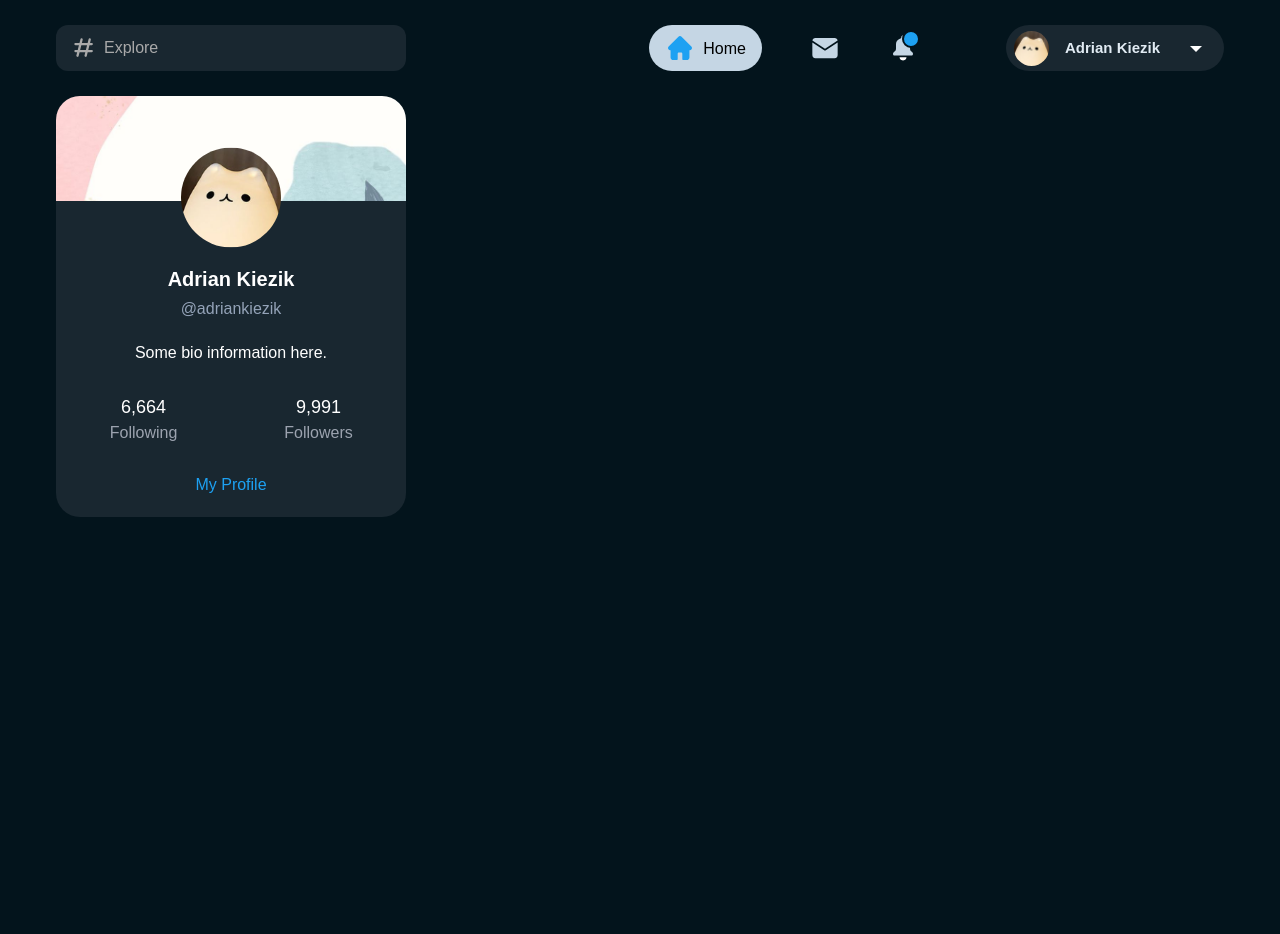
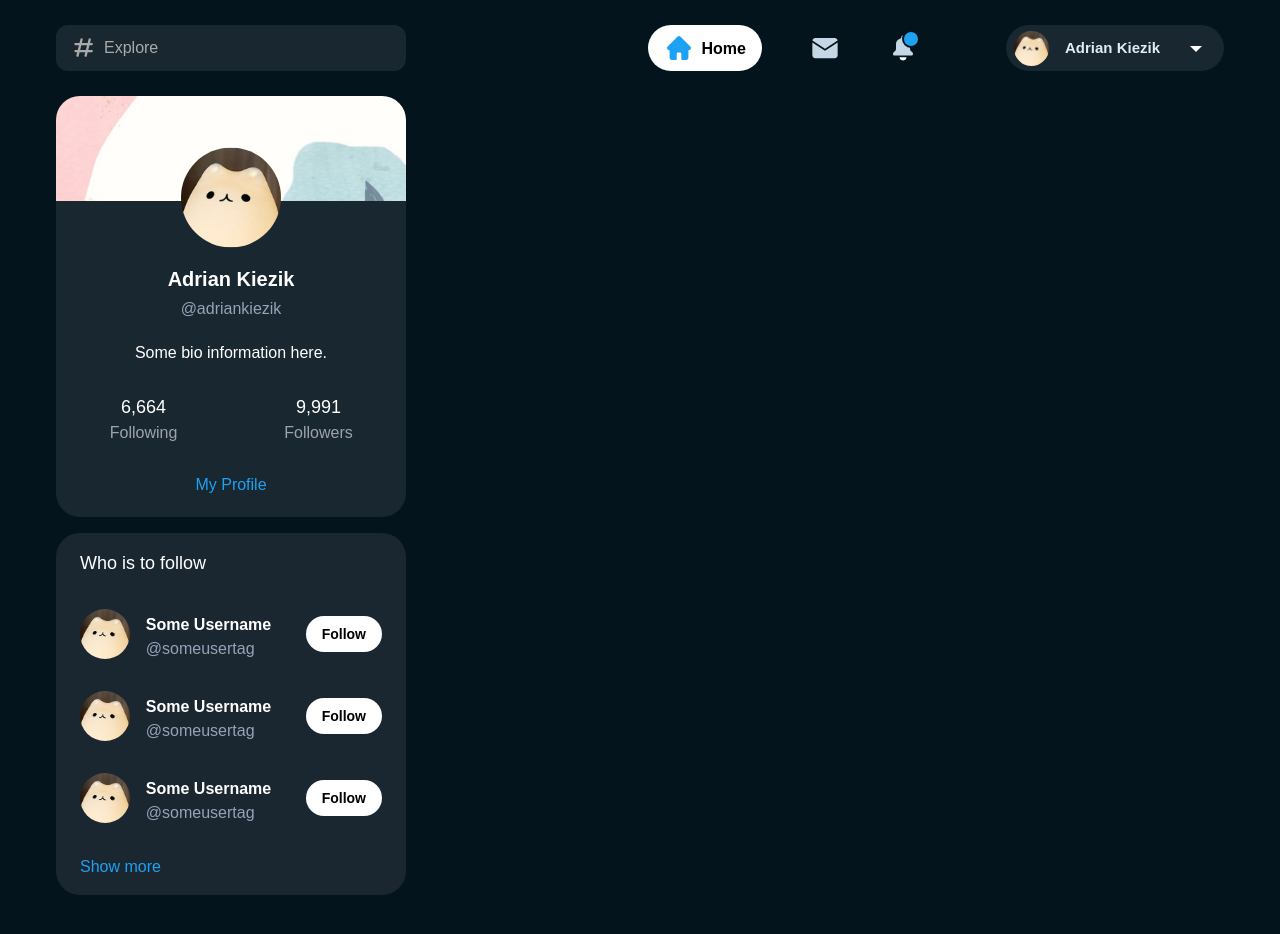
Before and after one commit to adriankiezik/Twitter-Next.js, a Next.js app: page / in a window 1280 px wide. Shown: the top 934 px of the page. Before the commit the page ends 896 px from the top, so only its background shows below. Built offline with nearby package versions, Linux system fonts and the light colour scheme.

Commit message:
Create recommended section & make layout sticky

```diff
--- a/components/CreatePostWidget/index.tsx
+++ b/components/CreatePostWidget/index.tsx
@@ -1,7 +1,7 @@
 import React from "react";
 
 const CreatePostWidget: React.FC = () => {
-  return <div></div>;
+  return <div className="mb-[2000px]"></div>;
 };
 
 export default CreatePostWidget;
--- /dev/null
+++ b/components/FollowWidget/FollowRecommendation.tsx
@@ -0,0 +1,33 @@
+import React from "react";
+
+import Image from "next/image";
+
+const FollowRecommendation: React.FC = () => {
+  return (
+    <div className="w-full flex justify-between items-center">
+      <Image
+        src="/images/avatar.png"
+        width={50}
+        height={50}
+        className="rounded-full"
+      />
+      <div className="h-full translate-y-1 w-36">
+        <h1 className="font-semibold text-white text-ellipsis overflow-hidden whitespace-nowrap">
+          Some Username
+        </h1>
+        <h3 className="text-slate-400 text-ellipsis overflow-hidden whitespace-nowrap">
+          @someusertag
+        </h3>
+      </div>
+      <a
+        href="/"
+        className="text-black font-semibold bg-white rounded-full cursor-pointer px-4 py-2
+        text-sm"
+      >
+        Follow
+      </a>
+    </div>
+  );
+};
+
+export default FollowRecommendation;
--- a/components/FollowWidget/index.tsx
+++ b/components/FollowWidget/index.tsx
@@ -1,7 +1,19 @@
 import React from "react";
 
+import FollowRecommendation from "./FollowRecommendation";
+
 const FollowWidget: React.FC = () => {
-  return <div></div>;
+  return (
+    <div className="w-full bg-background_light mt-4 rounded-3xl grid gap-8 px-6 pt-4">
+      <h2 className="text-white text-lg font-medium">Who is to follow</h2>
+      <FollowRecommendation />
+      <FollowRecommendation />
+      <FollowRecommendation />
+      <h3 className="text-primary pb-4">
+        <a href="/">Show more</a>
+      </h3>
+    </div>
+  );
 };
 
 export default FollowWidget;
--- a/components/Navbar/HomeButton.tsx
+++ b/components/Navbar/HomeButton.tsx
@@ -4,7 +4,7 @@ import Image from "next/image";
 const HomeButton = () => {
   return (
     <div
-      className="flex items-center justify-evenly gap-2 bg-[#c5d6e4] rounded-full px-4
+      className="flex items-center justify-evenly gap-2 bg-white rounded-full px-4
       h-[46px] cursor-pointer"
     >
       <Image
@@ -13,7 +13,7 @@ const HomeButton = () => {
         height={30}
         className="scale-[80%]"
       />
-      <span className="translate-y-[1px] font-medium">Home</span>
+      <span className="translate-y-[1px] font-semibold">Home</span>
     </div>
   );
 };
--- a/components/Navbar/index.tsx
+++ b/components/Navbar/index.tsx
@@ -8,7 +8,7 @@ import ProfileButton from "./ProfileButton";
 
 const Navbar: React.FC = () => {
   return (
-    <nav className="flex w-full h-24 items-center gap-12">
+    <nav className="flex w-full h-24 items-center gap-12 sticky top-0 z-10 bg-[#03141c]">
       <SearchBar />
       <HomeButton />
       <MessagesButton />
--- a/components/ProfileWidget/index.tsx
+++ b/components/ProfileWidget/index.tsx
@@ -16,9 +16,9 @@ const ProfileWidget: React.FC = () => {
       <h3 className="mt-1 text-slate-400">@adriankiezik</h3>
       <p className="my-5 px-5">Some bio information here.</p>
       <ProfileFollowers />
-      <h2 className="text-primary m-5">
+      <h3 className="text-primary m-5">
         <a href="/">My Profile</a>
-      </h2>
+      </h3>
     </div>
   );
 };
--- a/pages/index.tsx
+++ b/pages/index.tsx
@@ -19,7 +19,7 @@ const HomePage: NextPage = () => {
       </Head>
       <Navbar />
       <main className="grid w-full grid-cols-[350px_auto_350px] gap-5 px-14">
-        <div className="min-h-screen">
+        <div className=" h-fit sticky top-24">
           <ProfileWidget />
           <FollowWidget />
         </div>
```
